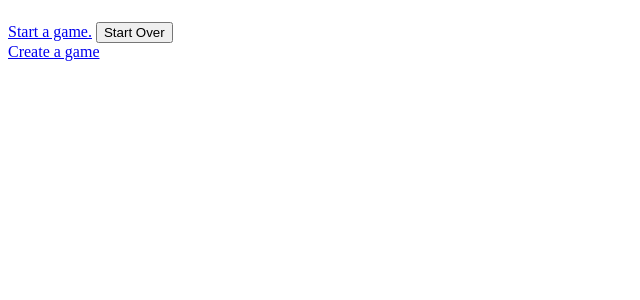
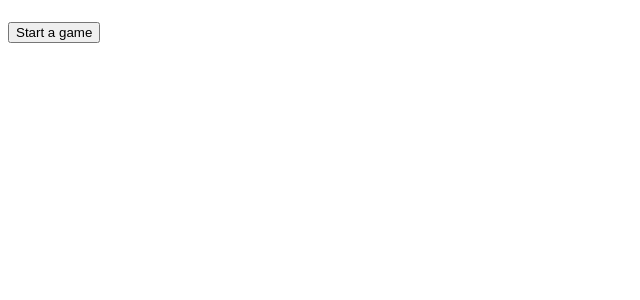
Before and after one commit to alexistli/tic-tac-toe-game, a Flask app: page / in a window 1280 px wide. Shown: the part 58-358 px from the top of the page, without its empty margins (0-640 px from the left). Run offline with Flask 2, Linux system fonts and the light colour scheme; parts of the project's set-up code (start-up, migrations or seed data) failed here and were passed over.

Commit message:
Fix button to start a game from index page

```diff
--- a/src/app/templates/index.html
+++ b/src/app/templates/index.html
@@ -5,9 +5,12 @@ block head %} {{ super() }} {% endblock %} {% block content %}
     <h1>Tic Tac Toe Game</h1>
   </header>
   <main>
-    <a href="{{ url_for('main.game') }}">Start a game.</a>
-    <button type="submit" name="new_game">Start Over</button>
+    <button
+      type="button"
+      onclick="window.location.href='{{ url_for('main.new_game') }}';"
+    >
+      Start a game
+    </button>
   </main>
 </div>
-<footer><a href="/admin">Create a game</a></footer>
 {% endblock %} {% block scripts %}{% endblock %}
```
